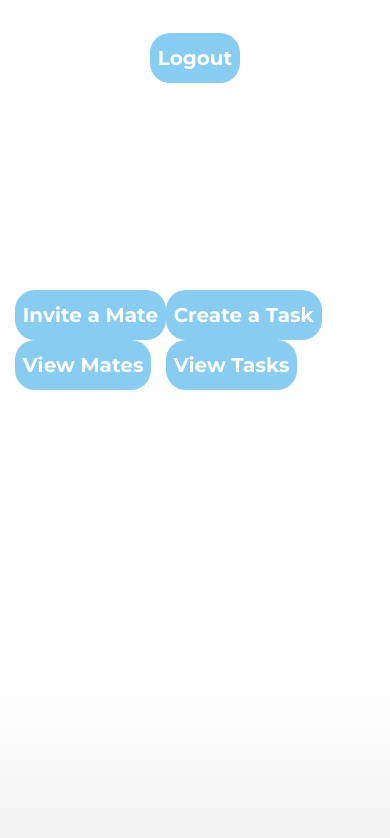
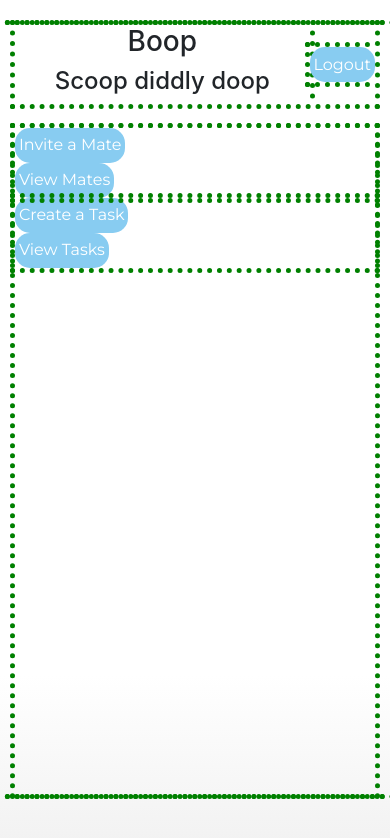
Before and after one commit to nickcardinal/roommate, a website with bundled scripts: page Roomate-app/public/html/overview.html in a window 390 px wide. Built offline with nearby package versions, Linux system fonts and the light colour scheme; no server answers.

Commit message:
Fixed mobile responsiveness for current

```diff
--- a/Roomate-app/public/css/default.css
+++ b/Roomate-app/public/css/default.css
@@ -31,7 +31,7 @@ h3 {
 
 h4 {
   font-family: 'Montserrat', sans-serif;
-  font-size: 1.5em;
+  font-size: 1.3em;
 }
 
 p {
@@ -79,7 +79,7 @@ button {
 
   font-family: 'Montserrat', sans-serif;
   font-style: normal;
-  font-weight: bold;
+  /* font-weight: bold; */
   font-size: 1.25em;
   color: #FFFFFF;
 
@@ -92,11 +92,6 @@ button {
 
   -webkit-transition: all 0.125s ease-out;
   transition: all 0.125s ease-out;
-}
-
-.user-icon {
-  width: 50px;
-  height: auto;
 }
 
 /* INDEX */
@@ -127,10 +122,11 @@ button {
 }
 
 .top-bar {
-  height: 80px;
+  height: 10vh;
   display: flex;
   align-items: center;
-  margin-top: 40px;
+
+  overflow-y: visible;
 }
 
 .space {
@@ -141,60 +137,63 @@ button {
 
   margin-left: auto;
   margin-right: auto;
+  margin-top: 3vh;
+  margin-bottom: 3vh;
 }
 
 .space-content {
-  min-height: 50%;
-  min-height: 50vh;
+  min-height: 79%;
+  min-height: 79vh;
 }
 
 .space-information {
   width: 80vw;
   text-align: center;
+
+  padding-left: 5vw;
+  padding-right: 5vw;
 }
 
-@media (max-width: 576px) {
-  .home-logo {
-    width: 90vw;
-    height: auto;
-  }
+.user-icon {
+  width: 50px;
+  height: auto;
+}
 
-  .top-bar {
-    margin-top: 3vh;
-    flex-direction: column;
+@media (max-width: 825px) {
+  .blue-btn {
+    padding: 0vh 1vw;
+    height: 35px;
+
+    background: #88CCF1;
+    border-radius: 15px;
+    border: 0px;
+
+    font-family: 'Montserrat', sans-serif;
+    font-style: normal;
+    /* font-weight: bold; */
+    font-size: 1em;
+    color: #FFFFFF;
+
+    display: flex;
     align-items: center;
   }
 
-  .top-bar div button {
-    margin-left: auto;
-    margin-right: auto;
-  }
-
-  .top-bar-logo {
-    width: 0vw;
-    height: 0vh;
-  }
-}
-
-@media (max-height: 475px) {
   .home-logo {
     height: 40vh;
     width: auto;
   }
 
   .top-bar {
-    margin-top: 3vh;
-    flex-direction: column;
-    align-items: center;
-  }
-
-  .top-bar div button {
-    margin-left: auto;
-    margin-right: auto;
+    height: auto;
+    overflow-y: scroll;
   }
 
   .top-bar-logo {
-    width: 0vw;
-    height: 0vh;
+    display: none;
+  }
+
+  .space {
+    padding-left: 15px;
+    padding-right: 15px;
   }
 }
--- a/Roomate-app/public/html/overview.html
+++ b/Roomate-app/public/html/overview.html
@@ -47,28 +47,31 @@
 
     <title>CheckMates</title>
   </head>
-
-  <body onload="initializeOverview();">
-    <div class="space container ">
-      <div class="top-bar">
-          <img class ="top-bar-logo " src="../images/logoCheckMates.png" alt="Checkmates Logo">
-          <div class="space-information ">
-              <h3 id="showName"></h3>
-              <h4 id="showDescription"></h4>
+<!--  onload="initializeOverview(); -->
+  <body class="test">
+    <div class="space container test">
+      <div class="top-bar test">
+        <img class ="top-bar-logo test" src="../images/logoCheckMates.png" alt="Checkmates Logo">
+        <div class="space-information test">
+          <h3 id="showName">Boop</h3>
+          <h4 id="showDescription">Scoop diddly doop</h4>
         </div>
-          <div class="">
+        <div class="test">
           <button class="blue-btn" type="button" onclick="logout()">Logout</button>
         </div>
       </div>
 
       <br>
 
-      <div class="center-items-container space-content">
-        <div class="">
+      <div class="space-content test">
+        <!-- Mate Section -->
+        <div class="test">
           <button class="blue-btn" type="button" onclick="redirectSpaceKey()">Invite a Mate</button>
           <button class="blue-btn" type="button" onclick="openMateList()">View Mates</button>
         </div>
-        <div class="">
+
+        <!-- Task Section -->
+        <div class="test">
           <button class="blue-btn" type="button" onclick="redirectCreateTask()">Create a Task</button>
           <button class="blue-btn" type="button" onclick="openTaskList()">View Tasks</button>
         </div>
```
Lines whose indentation alone changed are shown as unchanged.
